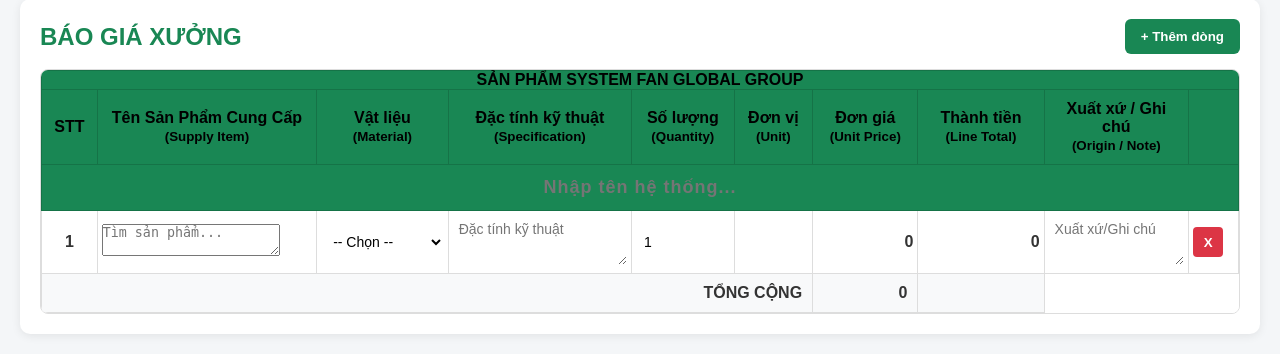
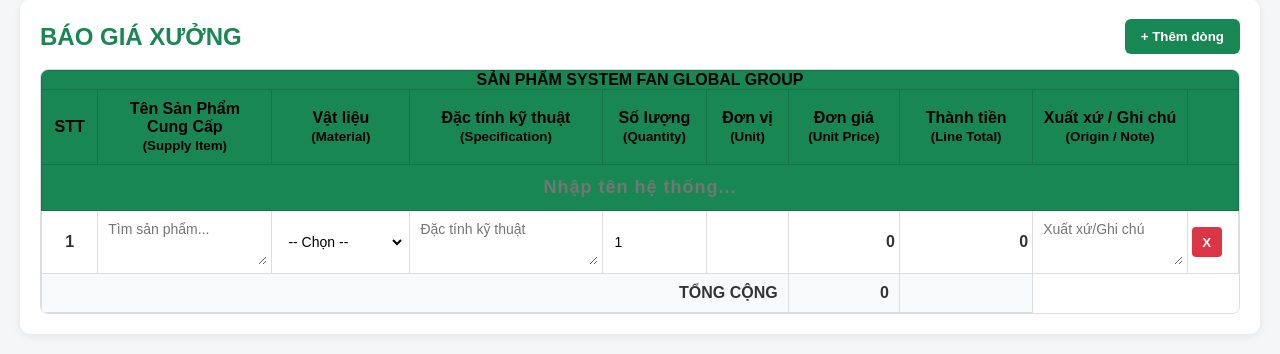
Before and after one commit to 20020899-debug/quote-web, a Flask app: page / in a window 1280 px wide. Shown: the part 21-375 px from the top of the page. Run offline with Flask 3, Linux system fonts and the light colour scheme; data that the repository does not hold is empty.

Commit message:
Update style.css

```diff
--- a/quote-web/static/style.css
+++ b/quote-web/static/style.css
@@ -278,3 +278,14 @@ tbody tr:hover{
 .origin:focus{
     background:#f0fff4;
 }
+.product-search{
+    width:100%;
+    min-height:50px;
+    resize:vertical;
+    border:none;
+    outline:none;
+    padding:6px;
+    font-size:14px;
+    font-family:Arial, sans-serif;
+    background:transparent;
+}
```
